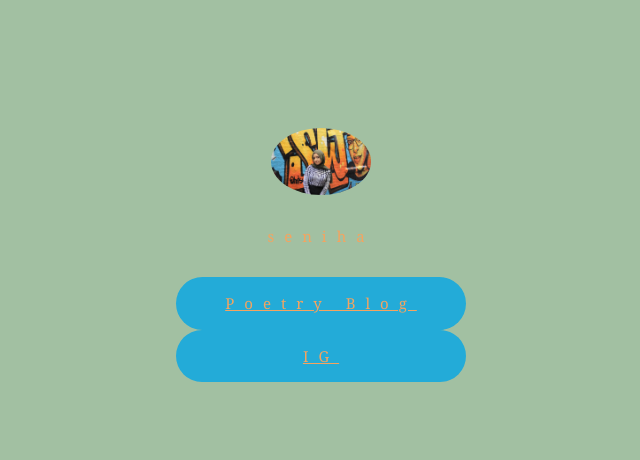
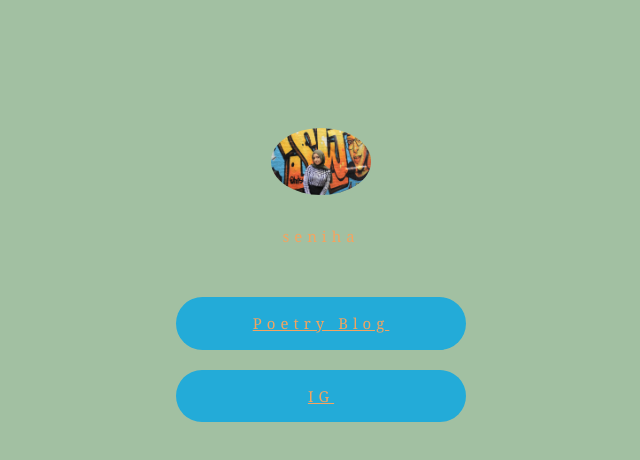
Before and after one commit to sipekci/personal_pages, a plain HTML site: page index.html in a window 1280 px wide. Shown: the whole page, without its empty margins (319-959 px from the left). Drawn offline with nearby package versions, Linux system fonts and the light colour scheme.

Commit message:
styling texxt

```diff
--- a/styles.css
+++ b/styles.css
@@ -19,7 +19,7 @@ img {
 body{
     font-family: georgia;
     font-size: 15px;
-    letter-spacing: 10px;
+    letter-spacing: 5px;
     color:sandybrown;
     background: rgb(162, 192, 162);
 }
@@ -32,6 +32,7 @@ body{
     padding: 1em;
     display: block;
     margin: auto;
+    margin-top: 20px;
     cursor: pointer;
     border-radius: 40px;
 }
```
